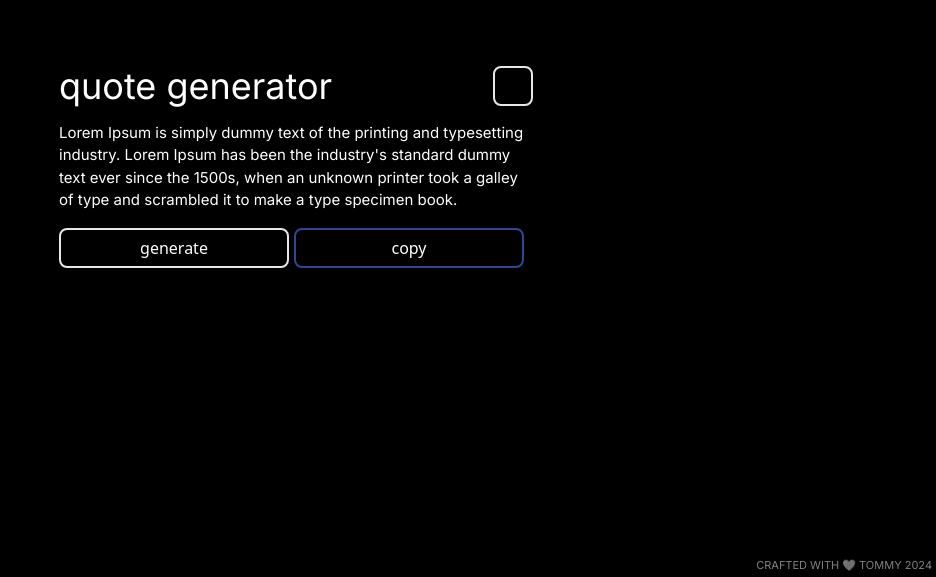
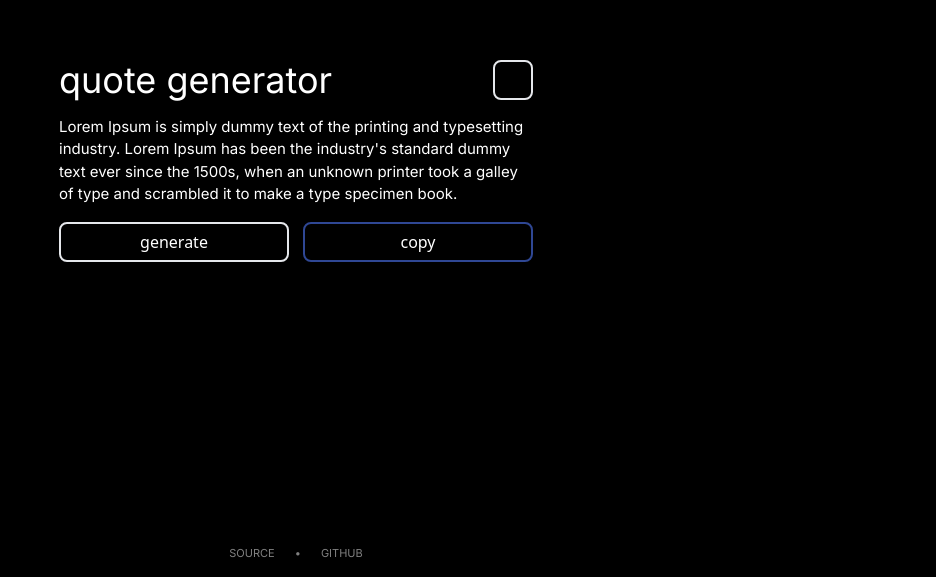
Before and after one commit to ttommie/quote-generator, a React (Vite) app: page / in a window 1280 px wide. Shown: the part 223-800 px from the top of the page, without its empty margins (344-1280 px from the left). Built offline with nearby package versions, Linux system fonts and the light colour scheme.

Commit message:
feat(footer): change footer design & add links

```diff
--- a/src/components/Footer.tsx
+++ b/src/components/Footer.tsx
@@ -1,10 +1,21 @@
-function Footer() {
-  return (
-    <div className="flex justify-end">
-      {/* Comment */}
-      <h1 className="font-inter text-[11px] text-white/50 uppercase mr-1 mb-1">crafted with 🤍 tommy 2024</h1>
-    </div>
-  )
-}
+const Footer = () => (
+  <div className='flex justify-center items-center space-x-5 mb-4'>
+    <a
+      target='_blank'
+      href='https://github.com/ttommie/quote-generator'
+      className='font-inter text-[11px] text-white/50 uppercase hover:text-white'
+    >
+      source
+    </a>
+    <h1 className='font-inter text-[11px] text-white/50 uppercase'>•</h1>
+    <a
+      target='_blank'
+      href='https://github.com/ttommie'
+      className='font-inter text-[11px] text-white/50 uppercase hover:text-white'
+    >
+      github
+    </a>
+  </div>
+);
 
-export default Footer
+export default Footer;
--- a/src/components/Header.tsx
+++ b/src/components/Header.tsx
@@ -1,5 +1,4 @@
-function Header() {
-  return (
+const Header = () => (
     <div className="flex justify-between items-center w-[474px]">
       {/* Title */}
       <h1 className="font-inter text-4xl">quote generator</h1>
@@ -8,6 +7,5 @@ function Header() {
       <div className="border-2 w-10 h-10 rounded-lg hover:shadow-[inset_0px_0px_50px_0px_#ffffff1A]"></div>
     </div>
   )
-}
 
 export default Header
--- a/src/components/Quote.tsx
+++ b/src/components/Quote.tsx
@@ -2,14 +2,14 @@ function Quote() {
   return (
     <div className='items-center w-[474px] space-y-4'>
       {/* Quote */}
-      <p className="font-inter text-[15px] select-text">
+      <p className='font-inter text-[15px] select-text'>
         Lorem Ipsum is simply dummy text of the printing and typesetting industry. Lorem Ipsum has been the industry's
         standard dummy text ever since the 1500s, when an unknown printer took a galley of type and scrambled it to make
         a type specimen book.
       </p>
 
       {/* Buttons */}
-      <div className='space-x-[5px]'>
+      <div className='flex justify-between'>
         <button className='border-2 rounded-lg w-[230px] h-10 hover:shadow-[inset_0px_0px_50px_0px_#FFFFFF1A]'>
           generate
         </button>
```
